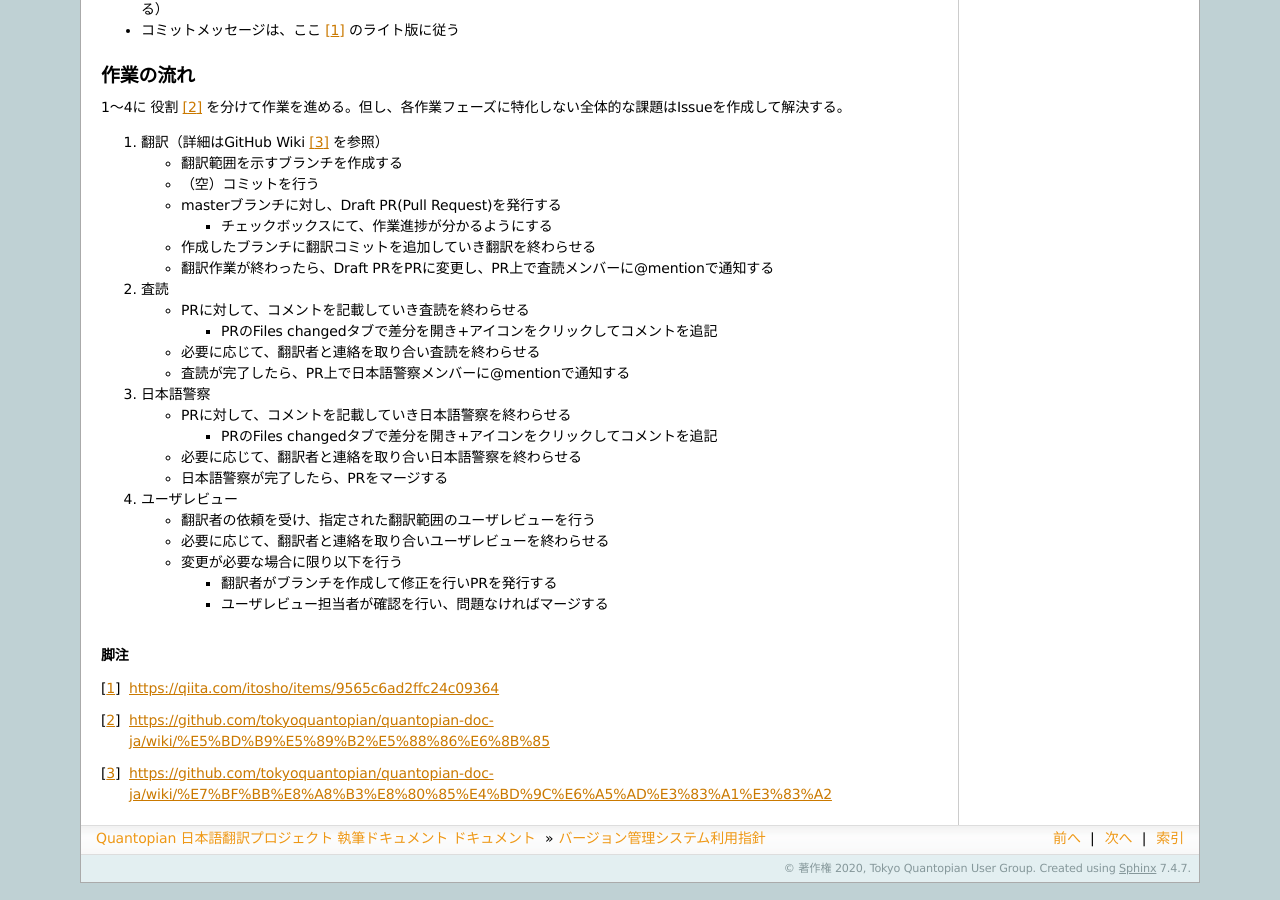
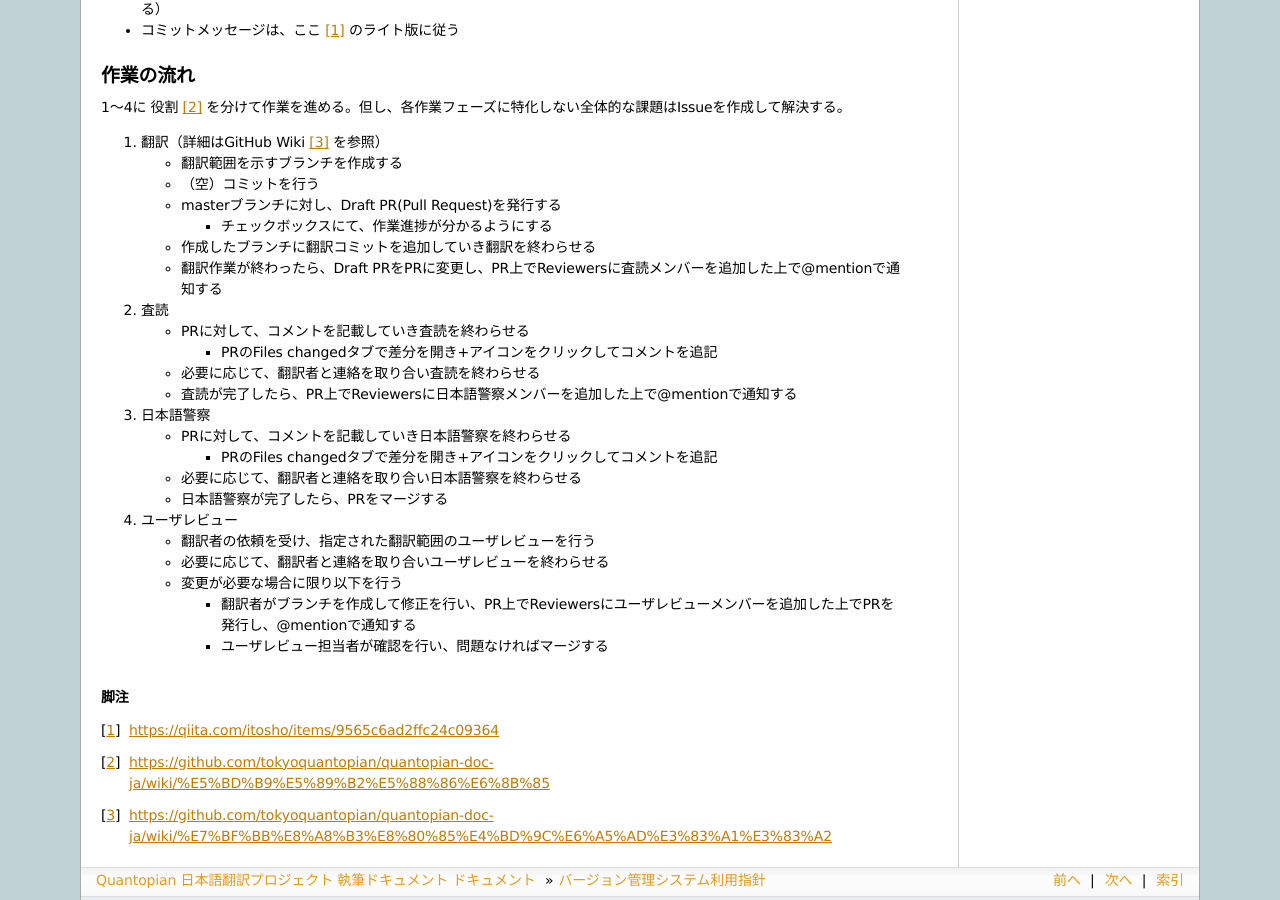
Before and after one commit to tokyoquantopian/quantopian-doc-ja, a Sphinx documentation site: the page built from writing/source/vcs.rst, in a window 1280 px wide and 900 px high, scrolled down 611 px. Built offline with Sphinx 7.4.7, drawn with Linux system fonts in a browser that asks for light colours.

Commit message:
Add selection of reviewers

```diff
--- a/writing/source/vcs.rst
+++ b/writing/source/vcs.rst
@@ -50,7 +50,7 @@ user_[ユーザレビュー範囲を示すブランチ]
      - チェックボックスにて、作業進捗が分かるようにする
 
    - 作成したブランチに翻訳コミットを追加していき翻訳を終わらせる
-   - 翻訳作業が終わったら、Draft PRをPRに変更し、PR上で査読メンバーに@mentionで通知する
+   - 翻訳作業が終わったら、Draft PRをPRに変更し、PR上でReviewersに査読メンバーを追加した上で@mentionで通知する
 
 2. 査読
 
@@ -59,7 +59,7 @@ user_[ユーザレビュー範囲を示すブランチ]
      - PRのFiles changedタブで差分を開き+アイコンをクリックしてコメントを追記
 
    - 必要に応じて、翻訳者と連絡を取り合い査読を終わらせる
-   - 査読が完了したら、PR上で日本語警察メンバーに@mentionで通知する
+   - 査読が完了したら、PR上でReviewersに日本語警察メンバーを追加した上で@mentionで通知する
 
 3. 日本語警察
 
@@ -76,7 +76,7 @@ user_[ユーザレビュー範囲を示すブランチ]
    - 必要に応じて、翻訳者と連絡を取り合いユーザレビューを終わらせる
    - 変更が必要な場合に限り以下を行う
 
-     - 翻訳者がブランチを作成して修正を行いPRを発行する
+     - 翻訳者がブランチを作成して修正を行い、PR上でReviewersにユーザレビューメンバーを追加した上でPRを発行し、@mentionで通知する
      - ユーザレビュー担当者が確認を行い、問題なければマージする
 
 .. rubric:: 脚注
```
